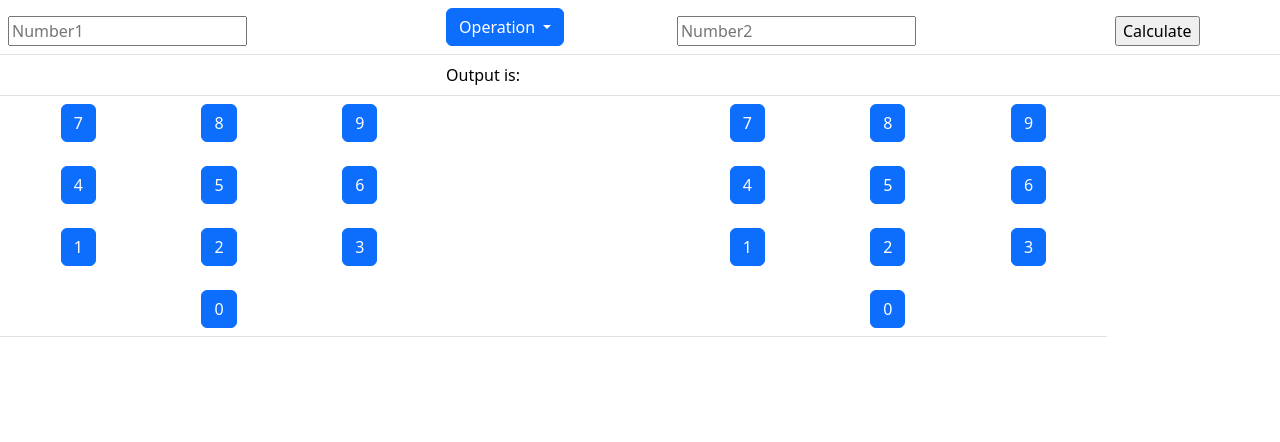
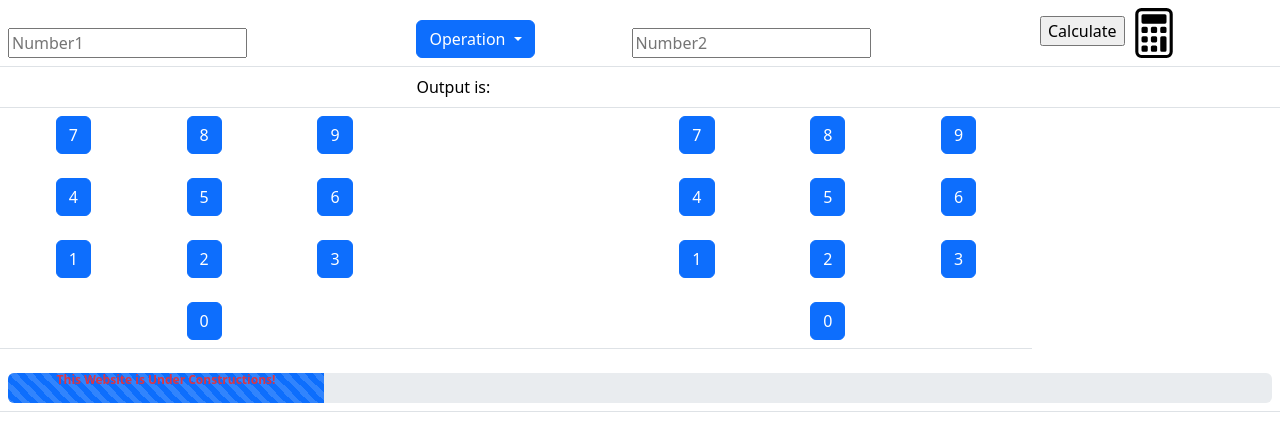
Before and after one commit to IsiraAdithya/Calculator, a plain HTML site: page index.html in a window 1280 px wide. Drawn offline with nearby package versions, Linux system fonts and the light colour scheme.

Commit message:
Aded progress Bar

```diff
--- a/index.html
+++ b/index.html
@@ -30,7 +30,11 @@
           </div>
         </th>
         <th scope="col"><input type="text" placeholder="Number2" id="number2"></th>
-        <th scope="col"><input type="button" value="Calculate" id="btn" onclick="calc()"></th>
+        <th scope="col"><input type="button" value="Calculate" id="btn" onclick="calc()">  <svg xmlns="http://www.w3.org/2000/svg" width="50" height="50" fill="currentColor" class="bi bi-calculator" viewBox="0 0 16 16">
+          <path d="M12 1a1 1 0 0 1 1 1v12a1 1 0 0 1-1 1H4a1 1 0 0 1-1-1V2a1 1 0 0 1 1-1zM4 0a2 2 0 0 0-2 2v12a2 2 0 0 0 2 2h8a2 2 0 0 0 2-2V2a2 2 0 0 0-2-2z"/>
+          <path d="M4 2.5a.5.5 0 0 1 .5-.5h7a.5.5 0 0 1 .5.5v2a.5.5 0 0 1-.5.5h-7a.5.5 0 0 1-.5-.5zm0 4a.5.5 0 0 1 .5-.5h1a.5.5 0 0 1 .5.5v1a.5.5 0 0 1-.5.5h-1a.5.5 0 0 1-.5-.5zm0 3a.5.5 0 0 1 .5-.5h1a.5.5 0 0 1 .5.5v1a.5.5 0 0 1-.5.5h-1a.5.5 0 0 1-.5-.5zm0 3a.5.5 0 0 1 .5-.5h1a.5.5 0 0 1 .5.5v1a.5.5 0 0 1-.5.5h-1a.5.5 0 0 1-.5-.5zm3-6a.5.5 0 0 1 .5-.5h1a.5.5 0 0 1 .5.5v1a.5.5 0 0 1-.5.5h-1a.5.5 0 0 1-.5-.5zm0 3a.5.5 0 0 1 .5-.5h1a.5.5 0 0 1 .5.5v1a.5.5 0 0 1-.5.5h-1a.5.5 0 0 1-.5-.5zm0 3a.5.5 0 0 1 .5-.5h1a.5.5 0 0 1 .5.5v1a.5.5 0 0 1-.5.5h-1a.5.5 0 0 1-.5-.5zm3-6a.5.5 0 0 1 .5-.5h1a.5.5 0 0 1 .5.5v1a.5.5 0 0 1-.5.5h-1a.5.5 0 0 1-.5-.5zm0 3a.5.5 0 0 1 .5-.5h1a.5.5 0 0 1 .5.5v4a.5.5 0 0 1-.5.5h-1a.5.5 0 0 1-.5-.5z"/>
+        </svg></th>
+
       </tr>
     </thead>
     <tbody>
@@ -169,6 +173,18 @@
     </tbody>
   </table>
 
+  <table class="table">
+    <thead>
+      <tr>
+        <th scope="col"><div class="progress" role="progressbar" aria-label="Animated striped example" aria-valuenow="75" aria-valuemin="0" aria-valuemax="100" style="height: 30px">
+          <div class="progress-bar progress-bar-striped progress-bar-animated" style="width: 25%"><p class="text-danger">This Website is Under Constructions!</p></div>
+        </div></th>
+
+      </tr>
+    </thead>
+
+  </table>
+
 
   <script src="https://cdn.jsdelivr.net/npm/bootstrap@5.3.3/dist/js/bootstrap.bundle.min.js"
     integrity="sha384-YvpcrYf0tY3lHB60NNkmXc5s9fDVZLESaAA55NDzOxhy9GkcIdslK1eN7N6jIeHz"
```
